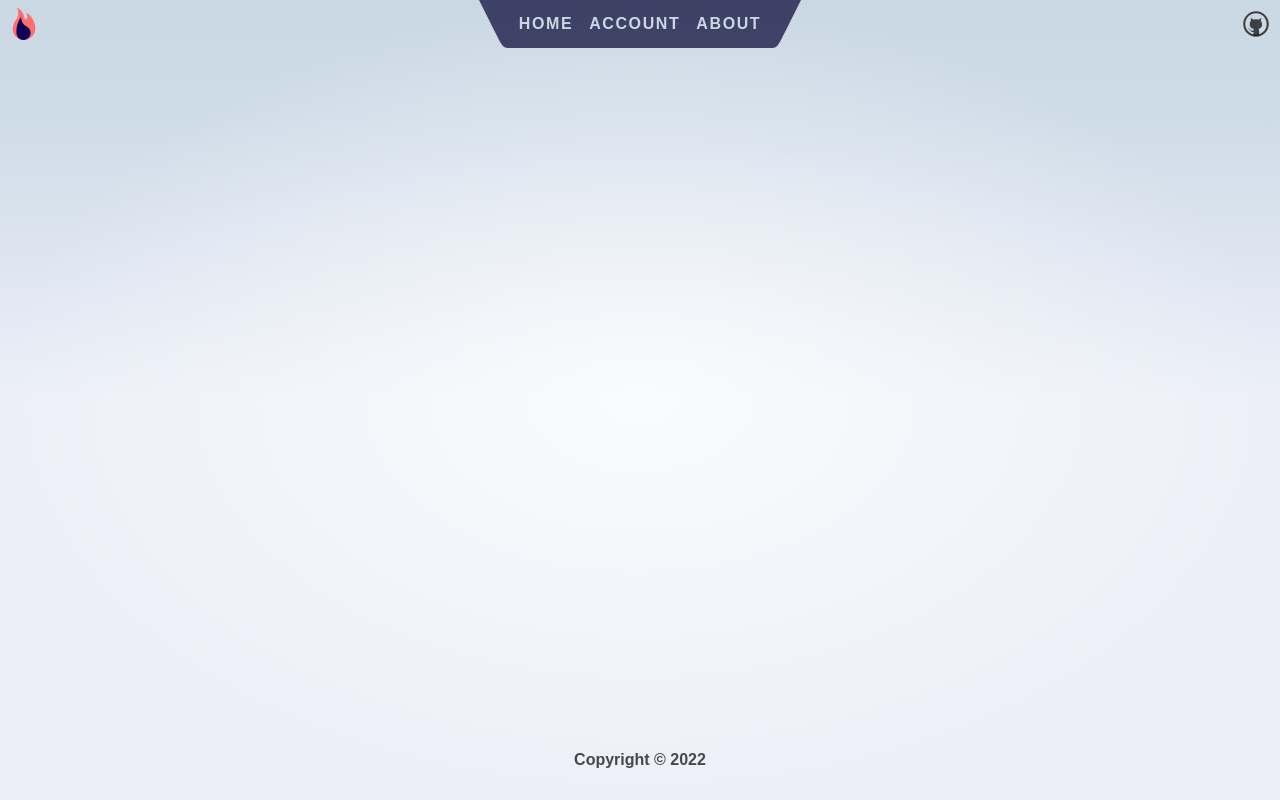
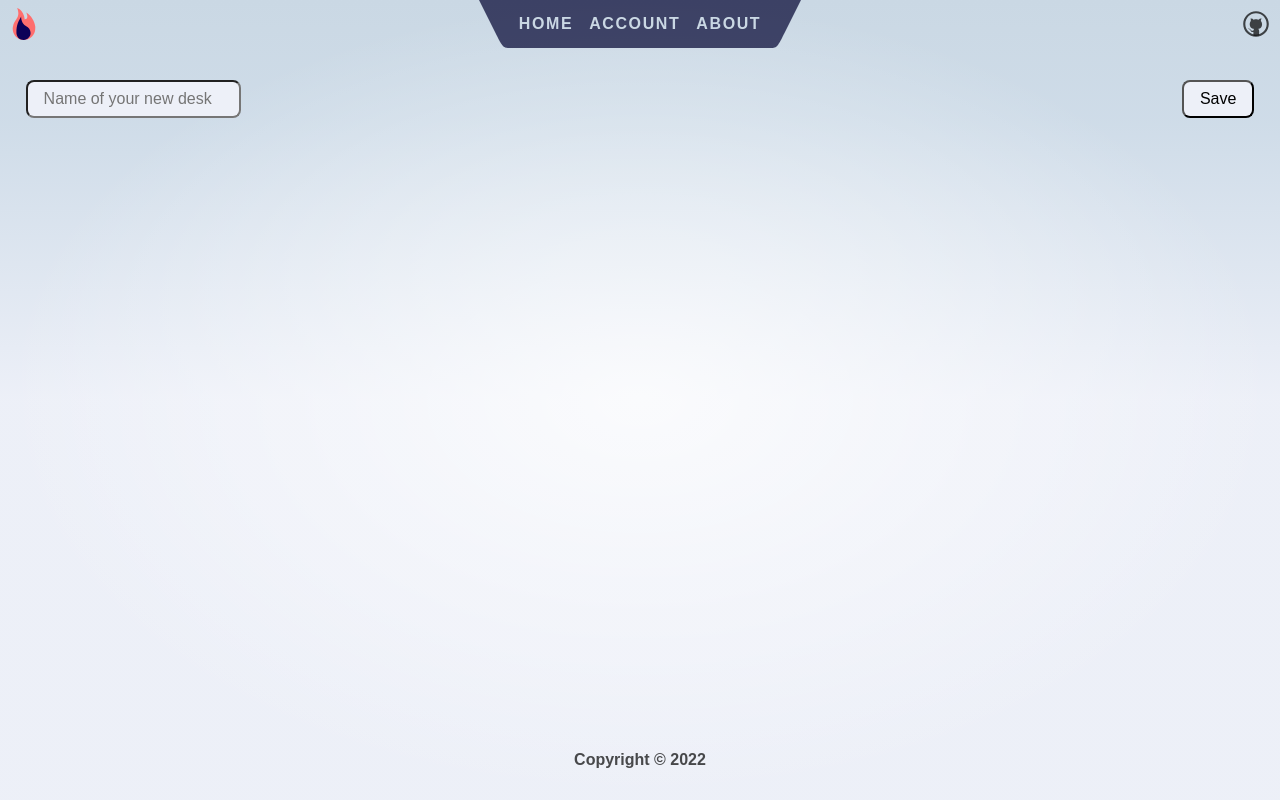
Before and after one commit to cardlet/frontend, a SvelteKit app: page /desks in a window 1280 px wide. Built offline with nearby package versions, Linux system fonts and the light colour scheme.

Commit message:
added desks add inout and button

```diff
--- a/src/routes/desks/+page.svelte
+++ b/src/routes/desks/+page.svelte
@@ -0,0 +1,43 @@
+<svelte:head>
+	<title>desks</title>
+	<meta name="description" content="Svelte demo app" />
+</svelte:head>
+
+<section>
+
+	<input type="text" id="deskname" placeholder="Name of your new desk">
+	<button name="" id="save">Save</button>
+
+</section>
+
+
+<style>
+	#deskname {
+		position: absolute;
+		align-items: center;
+		width: 14%;
+		left: 2%;
+		top: 10%;
+		display: flex;
+		padding: 0.5rem 1rem;
+		border-radius: 0.5rem;
+		background-color: var(--color-bg-2);
+	}
+
+	#save {
+		position: absolute;
+		right: 2%;
+		top: 10%;
+		display: flex;
+		align-items: center;
+		background-color: var(--color-bg-2);
+		padding: 0.5rem 1rem;
+		border-radius: 0.5rem;
+	}
+
+	#save:hover {
+		text-decoration: none;
+		filter: drop-shadow(2);
+	}
+
+</style>
```
